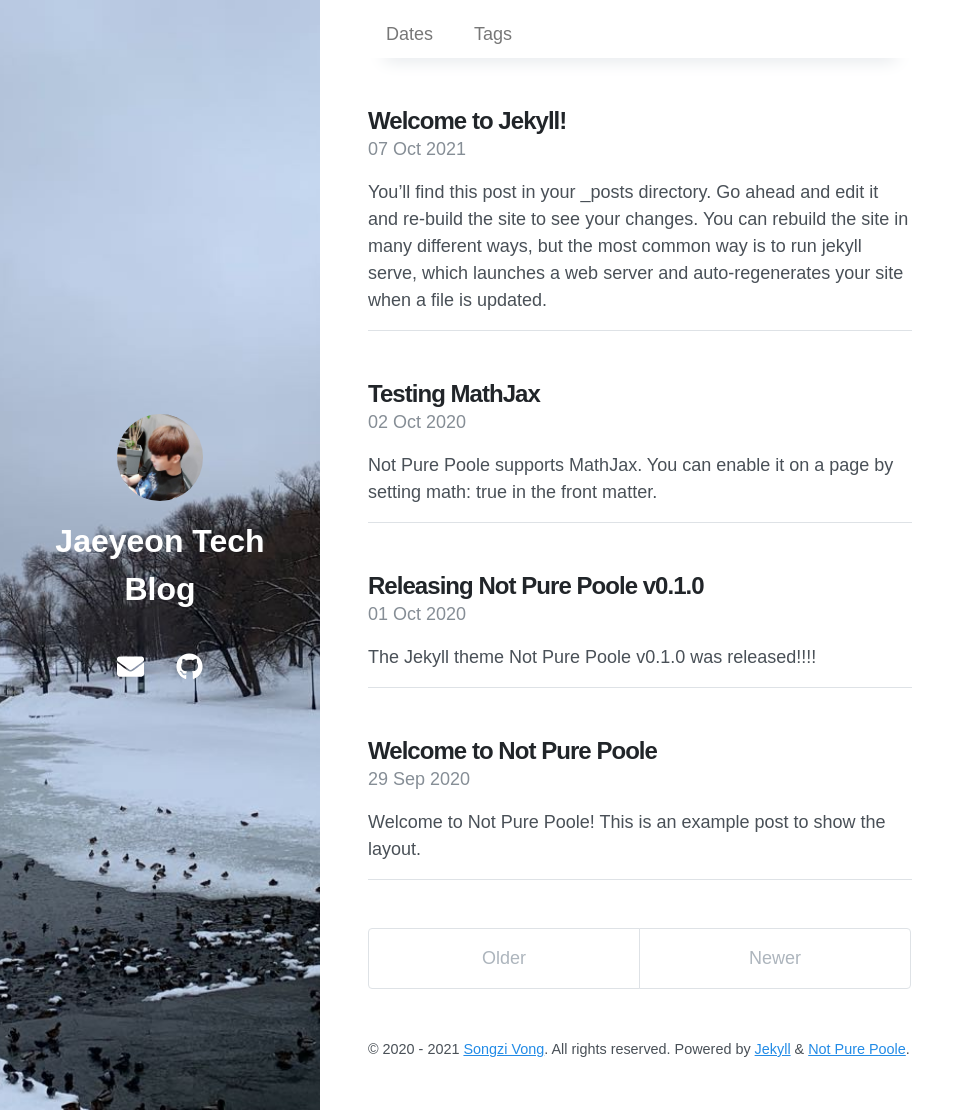
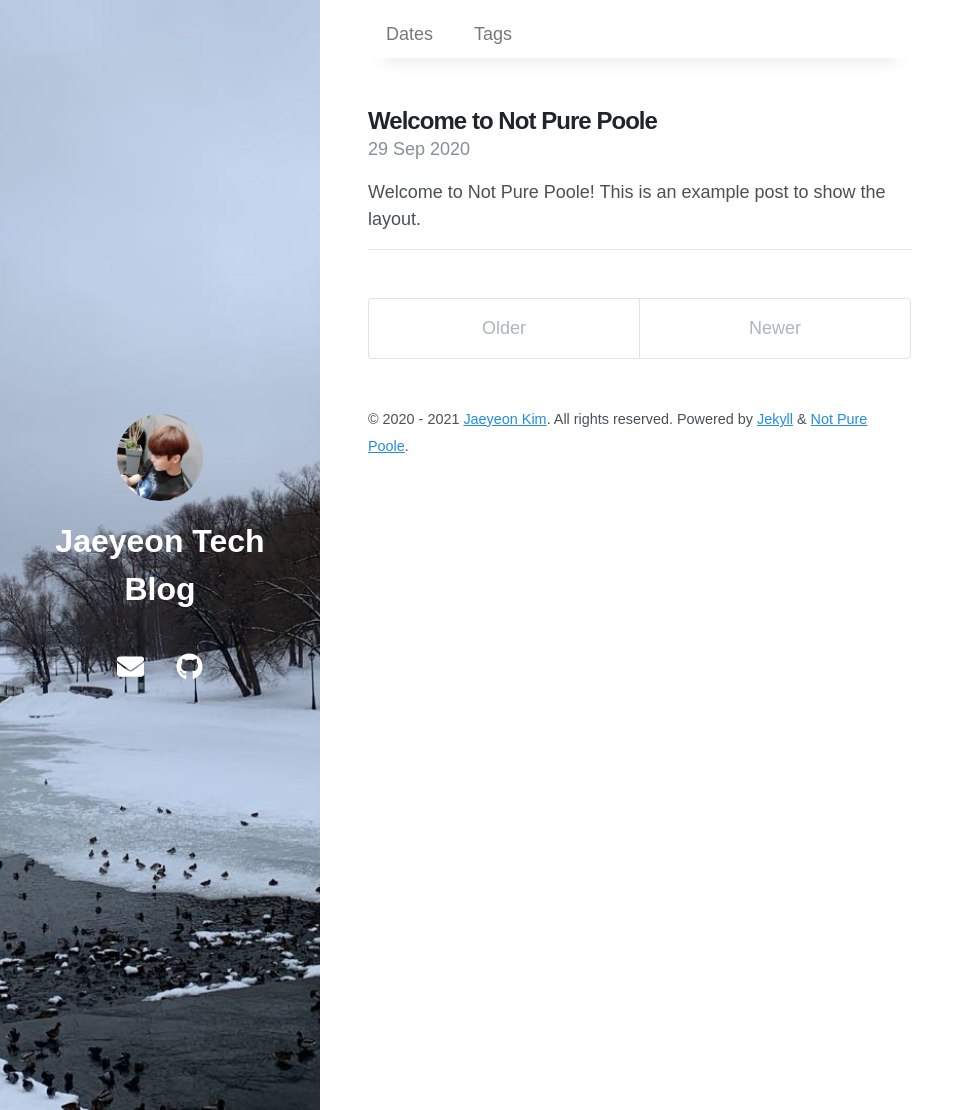
Before and after one commit to Kimjaeyeon518/Kimjaeyeon518.github.io, a Jekyll site: the page built from index.html, in a window 1280 px wide and 1110 px high. Shown: the whole window, without its empty margins (0-975 px from the left). Built offline with Jekyll 4.4.1, drawn with Linux system fonts in a browser that asks for light colours; nearby versions of some CDN libraries; the list of posts is cut into pages by our own code.

Commit message:
jekyll 커스터마이징 및 기본 사용법 설명을 제외한 md 삭제

```diff
--- a/_config.yml
+++ b/_config.yml
@@ -1,9 +1,8 @@
 # Setup
-title: Not Pure Poole
-description: A simple, beautiful, and powerful Jekyll theme for blogs
-url: https://vszhub.github.io
-avatar: /avatar.jpeg
-paginate: 5
+title: Jaeyeon Blog
+url: https://kimjaeyeon518.github.io
+avatar: assets/my_photo.jpeg
+paginate: 6
 permalink: pretty
 cover_image: /bg.jpeg
 
@@ -31,15 +30,11 @@ exclude:
   - not-pure-poole.gemspec
 
 # Optimize Jekyl SEO Tag
-twitter:
-  username: vszhub
-  card: summary
 logo: logo.png
 social:
-  name: Songzi Vong
+  name: Jaeyeon Kim
   links:
-    - https://twitter.com/vszhub
-    - https://github.com/vszhub
+    - https://github.com/kimjaeyeon518
 google_site_verification: xxxxx
 lang: en
 
@@ -57,6 +52,6 @@ sass:
 
 # Specify the author for blog posts
 author:
-  name: Songzi Vong
-  url: https://github.com/vszhub/
-  email: vszhub@gmail.com
+  name: Jaeyeon Kim
+  url: https://github.com/kimjaeyeon518
+  email: rlawodus518@gmail.com
--- a/_posts/2020-10-01-releasing-not-pure-poole-v0-1-0.md
+++ /dev/null
@@ -1,15 +0,0 @@
----
-layout: post
-title: Releasing Not Pure Poole v0.1.0
-author: Songzi Vong
-tags:
-  - jekyll theme
-  - jekyll
-date: 2020-10-01 13:56 +0800
----
-
-The Jekyll theme **Not Pure Poole** v0.1.0 was released!!!!
-
-Not Pure Poole is a simple, beautiful, and powerful Jekyll theme for blogs. It is built on [Poole](https://github.com/poole/poole) and [Pure](https://purecss.io/).
-
-For more information about this theme, you can read the [README](https://github.com/vszhub/not-pure-poole/blob/master/README.md) file.
--- a/_posts/2020-10-02-testing-mathjax.md
+++ /dev/null
@@ -1,17 +0,0 @@
----
-layout: post
-title: Testing MathJax
-tags: mathjax
-math: true
-date: 2020-10-02 15:32 +0800
----
-Not Pure Poole supports [MathJax](https://www.mathjax.org/). You can enable it on a page by setting `math: true` in the front matter.
-
-An inline math: \\\(E=mc^2\\\).
-
-A display math:
-
-$$
-i\hbar \frac{\partial \Psi}{\partial t} = -\frac{\hbar^2}{2m}
-\frac{\partial^2 \Psi}{\partial x^2} + V \Psi
-$$
--- a/_posts/2021-10-07-welcome-to-jekyll.markdown
+++ /dev/null
@@ -1,30 +0,0 @@
----
-layout: post
-title: "Welcome to Jekyll!"
-date: 2021-10-07 18:55:35 +0900
-categories: jekyll update
----
-
-You’ll find this post in your `_posts` directory. Go ahead and edit it and re-build the site to see your changes. You can rebuild the site in many different ways, but the most common way is to run `jekyll serve`, which launches a web server and auto-regenerates your site when a file is updated.
-
-Jekyll requires blog post files to be named according to the following format:
-
-`YEAR-MONTH-DAY-title.MARKUP`
-
-Where `YEAR` is a four-digit number, `MONTH` and `DAY` are both two-digit numbers, and `MARKUP` is the file extension representing the format used in the file. After that, include the necessary front matter. Take a look at the source for this post to get an idea about how it works.
-
-Jekyll also offers powerful support for code snippets:
-
-{% highlight ruby %}
-def print_hi(name)
-puts "Hi, #{name}"
-end
-print_hi('Tom')
-#=> prints 'Hi, Tom' to STDOUT.
-{% endhighlight %}
-
-Check out the [Jekyll docs][jekyll-docs] for more info on how to get the most out of Jekyll. File all bugs/feature requests at [Jekyll’s GitHub repo][jekyll-gh]. If you have questions, you can ask them on [Jekyll Talk][jekyll-talk].
-
-[jekyll-docs]: https://jekyllrb.com/docs/home
-[jekyll-gh]: https://github.com/jekyll/jekyll
-[jekyll-talk]: https://talk.jekyllrb.com/
```
Also changed, not shown: _layouts/archive-dates.html (+13 -10 lines), _layouts/post.html (+15 -16 lines).
